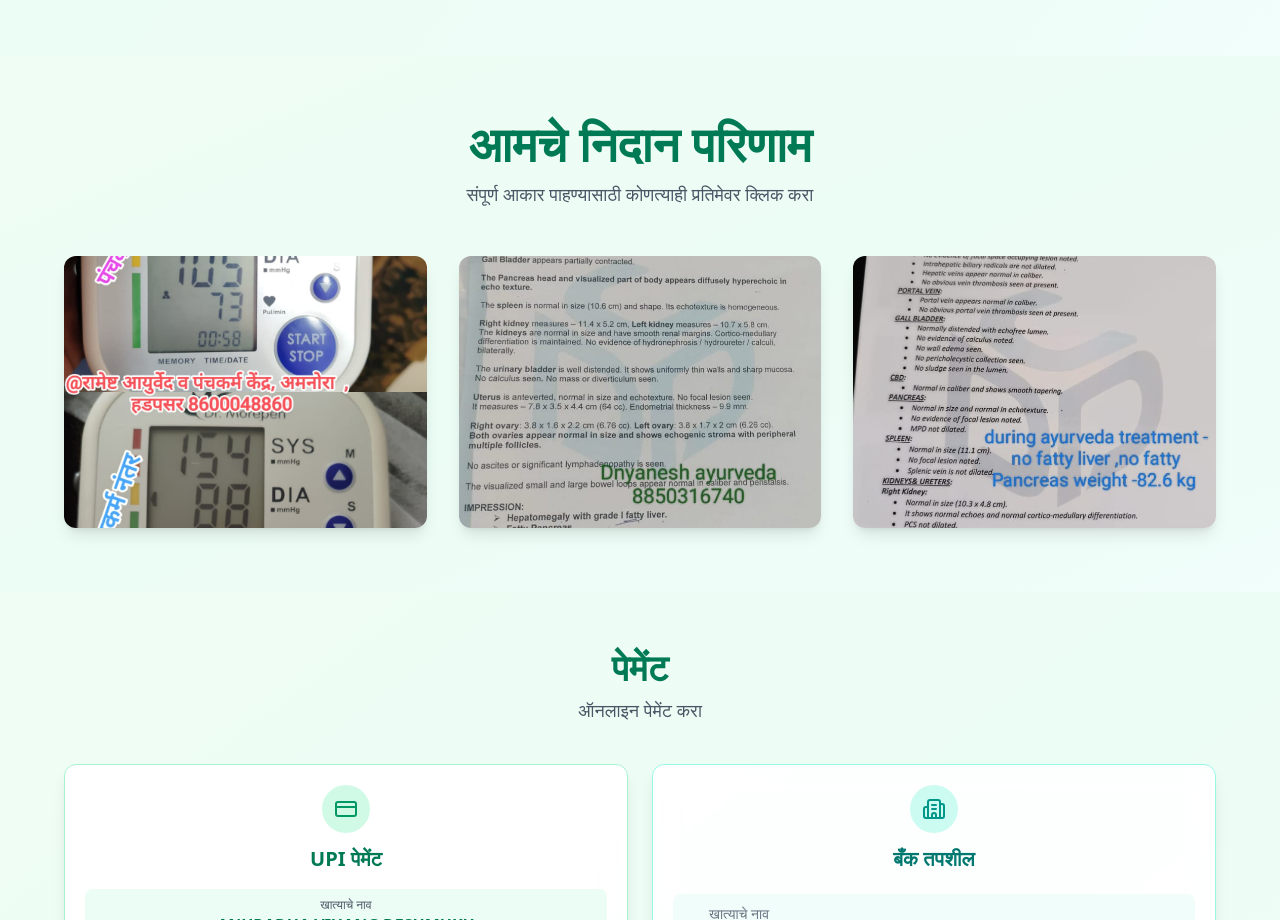
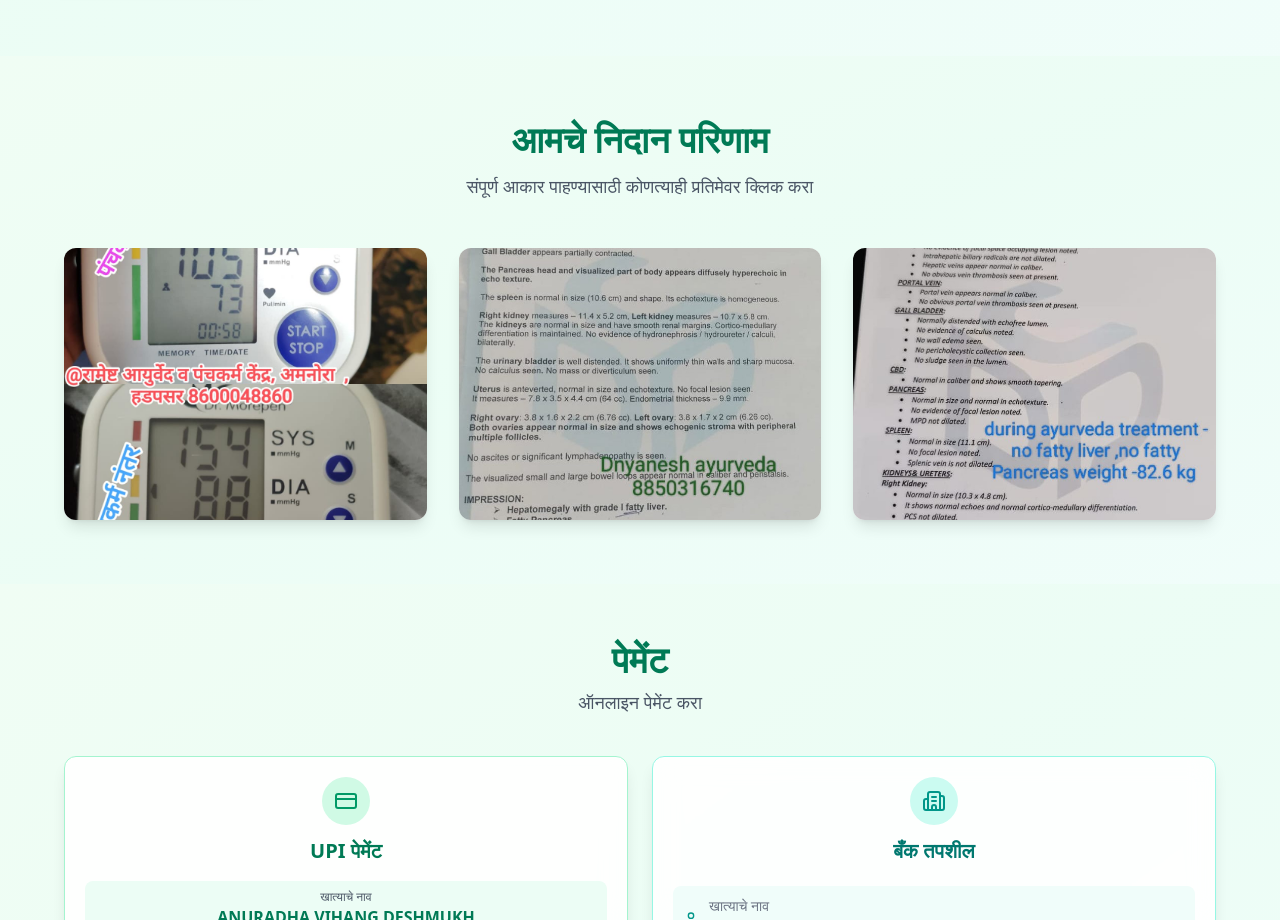
Before and after one commit to rushi2212/Hospital-Website, a React (Vite) app: page / in a window 1280 px wide. Shown: the part 5340-6260 px from the top of the page. Built offline with nearby package versions, Linux system fonts and the light colour scheme.

Commit message:
result add

```diff
--- a/src/components/DiagnosisResults.jsx
+++ b/src/components/DiagnosisResults.jsx
@@ -28,7 +28,7 @@ const DiagnosisResults = () => {
       <div className="container mx-auto px-4 sm:px-6 lg:px-12">
         {/* Title */}
         <div className="text-center mb-8 md:mb-12">
-          <h2 className="text-3xl md:text-4xl lg:text-5xl font-bold text-emerald-700 mb-3">
+          <h2 className="text-2xl md:text-3xl lg:text-4xl font-bold text-emerald-700 mb-3">
             {content.title}
           </h2>
           <p className="text-base md:text-lg text-gray-600">
```
